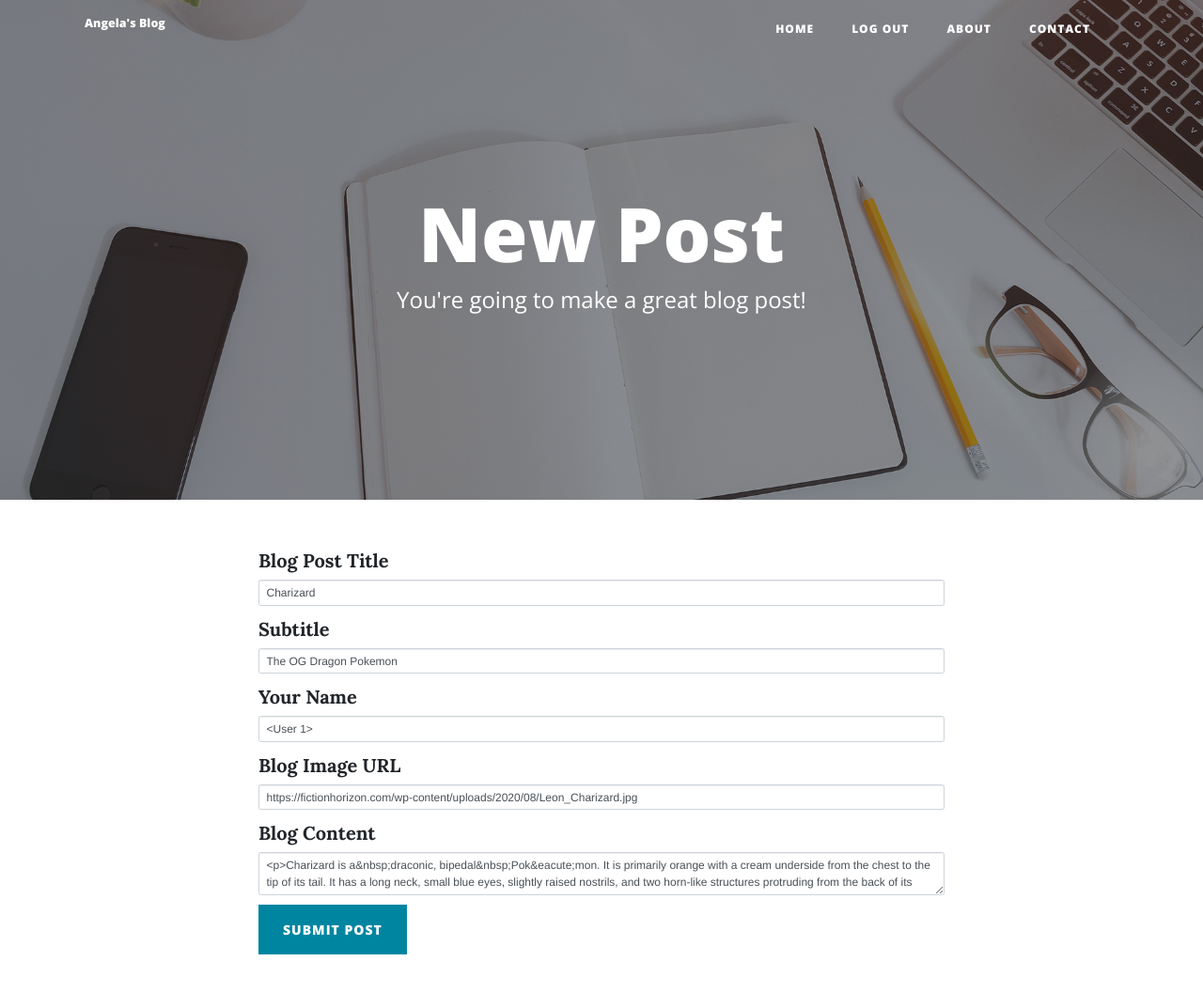
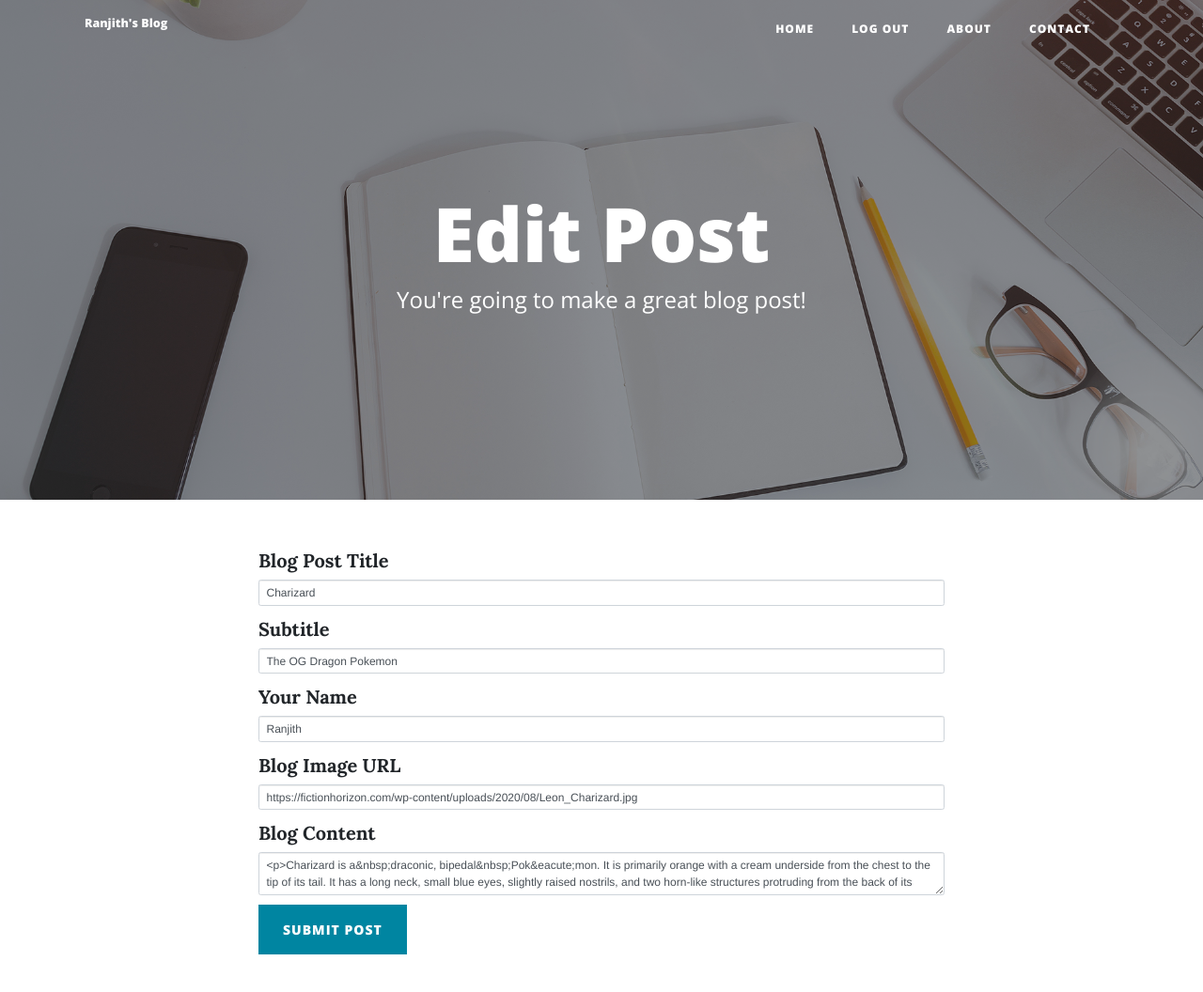
Before and after one commit to DragonWarrior03/ranjith-blog, a Flask app: page /edit-post/4 in a window 1280 px wide. Shown: the top 1056 px of the page at 94% size. Run offline with Flask 2, Linux system fonts and the light colour scheme; a user stored in the database is signed in; data comes from the database, SQL or seed files in the repository; both versions use the stored data as it was after the commit; some libraries are stand-ins or nearby versions.

Commit message:
Initial Commit

```diff
--- a/main.py
+++ b/main.py
@@ -219,19 +219,18 @@ def edit_post(post_id):
         title=post.title,
         subtitle=post.subtitle,
         img_url=post.img_url,
-        author=post.author,
+        author=post.author.name,
         body=post.body
     )
     if edit_form.validate_on_submit():
         post.title = edit_form.title.data
         post.subtitle = edit_form.subtitle.data
         post.img_url = edit_form.img_url.data
-        post.author = edit_form.author.data
         post.body = edit_form.body.data
         db.session.commit()
         return redirect(url_for("show_post", post_id=post.id,logged_in=current_user.is_authenticated))
 
-    return render_template("make-post.html", form=edit_form,logged_in=current_user.is_authenticated)
+    return render_template("make-post.html", form=edit_form,logged_in=current_user.is_authenticated,is_edit=True)
 
 
 @app.route("/delete/<int:post_id>")
--- a/templates/header.html
+++ b/templates/header.html
@@ -8,7 +8,7 @@
   <meta name="description" content="">
   <meta name="author" content="">
 
-  <title>Angela's Blog</title>
+  <title>Ranjith's Blog</title>
 
   <!-- Bootstrap core CSS -->
   <link href="{{ url_for('static', filename='vendor/bootstrap/css/bootstrap.min.css') }}" rel="stylesheet">
@@ -28,7 +28,7 @@
   <!-- Navigation -->
   <nav class="navbar navbar-expand-lg navbar-light fixed-top" id="mainNav">
     <div class="container">
-      <a class="navbar-brand" href="{{url_for('get_all_posts')}}">Angela's Blog</a>
+      <a class="navbar-brand" href="{{url_for('get_all_posts')}}">Ranjith's Blog</a>
       <button class="navbar-toggler navbar-toggler-right" type="button" data-toggle="collapse" data-target="#navbarResponsive" aria-controls="navbarResponsive" aria-expanded="false" aria-label="Toggle navigation">
         Menu
         <i class="fas fa-bars"></i>
--- a/templates/make-post.html
+++ b/templates/make-post.html
@@ -10,9 +10,9 @@
       <div class="row">
         <div class="col-lg-8 col-md-10 mx-auto">
           <div class="page-heading">
-            {% if is_edit: %}
+            {% if is_edit %}
             <h1>Edit Post</h1>
-            {% else: %}
+            {% else %}
             <h1>New Post</h1>
             {% endif %}
             <span class="subheading">You're going to make a great blog post!</span>
```
Also changed, not shown: blog.db.
